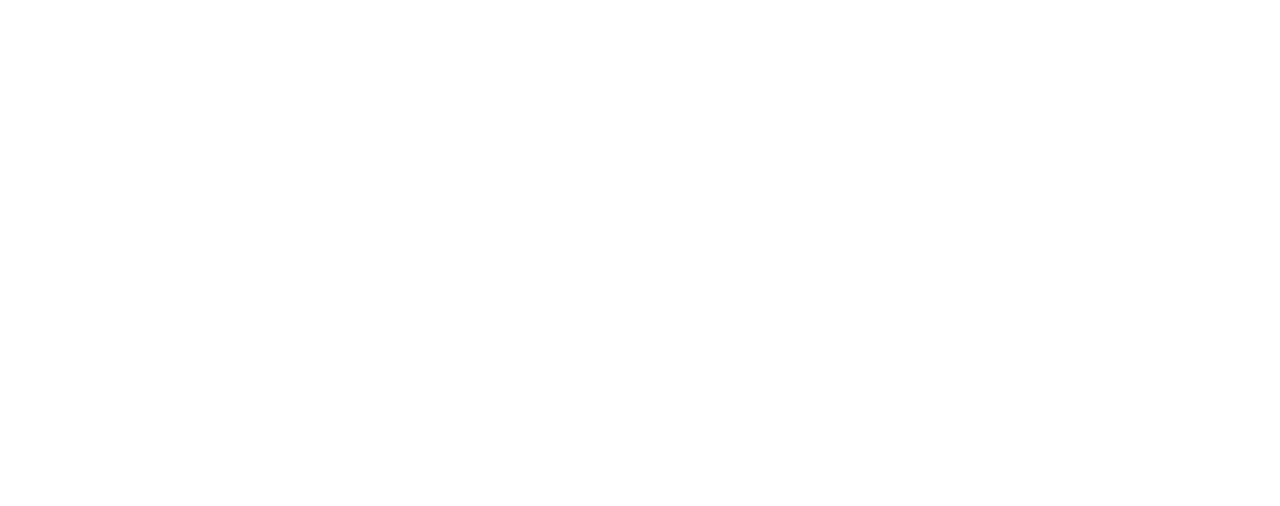
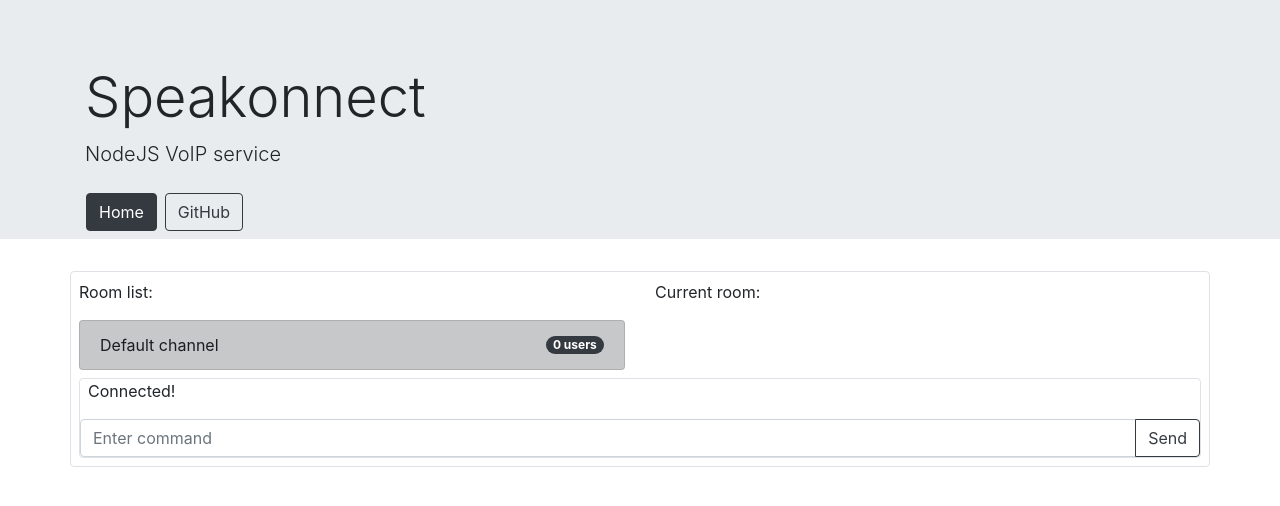
Before and after one commit to Kosert/Speakonneeect, a website: page public/index.html in a window 1280 px wide. Drawn offline with nearby package versions, Linux system fonts and the light colour scheme.

Commit message:
created ui

```diff
--- a/public/index.html
+++ b/public/index.html
@@ -1,14 +1,77 @@
 <!DOCTYPE html>
 <html>
+
 <head>
     <meta charset="utf-8" />
     <meta http-equiv="X-UA-Compatible" content="IE=edge">
     <title>Speakonnect</title>
     <meta name="viewport" content="width=device-width, initial-scale=1">
     <link rel="icon" href="/img/favicon.ico" type="image/x-icon">
+    <link rel="stylesheet" href="https://maxcdn.bootstrapcdn.com/bootstrap/4.0.0/css/bootstrap.min.css" integrity="sha384-Gn5384xqQ1aoWXA+058RXPxPg6fy4IWvTNh0E263XmFcJlSAwiGgFAW/dAiS6JXm"
+        crossorigin="anonymous">
     <script src="/js/index.js"></script>
 </head>
+
 <body>
 
+    <div class="jumbotron jumbotron-fluid pb-0">
+        <div class="container">
+            <h1 class="display-4">Speakonnect</h1>
+            <p class="lead">NodeJS VoIP service</p>
+        </div>
+        <nav class="navbar navbar-expand navbar-light" style="background-color:transparent;">
+            <div class="container">
+                <div class="collapse navbar-collapse" id="navbarNavAltMarkup">
+                    <div class="navbar-nav mx-0 mx-sm-3">
+                        <a class="btn btn-dark mr-1 mr-sm-2" href="#">Home</a>
+                        <a class="btn btn-outline-dark mr-1 mr-sm-2" href="https://github.com/Kosert/Speakonneeect" target="_blank">GitHub</a>
+                    </div>
+                </div>
+            </div>
+        </nav>
+    </div>
+
+    <div class="container border rounded p-2">
+
+        <div class="row">
+            <div class="col-md-6">
+                <p>Room list:</p>
+                <ul class="list-group">
+                    <li class="list-group-item d-flex justify-content-between align-items-center list-group-item-dark list-group-item-action">
+                        Default channel
+                        <span class="badge badge-dark badge-pill">0 users</span>
+                    </li>
+                </ul>
+            </div>
+
+            <div class="col-md-6">
+                <p>Current room:</p>
+
+                <ul class="list-group">
+
+                </ul>
+            </div>
+        </div>
+
+
+        <div class="mt-2">
+
+            <div class="rounded border">
+                <ul class="list-unstyled">
+                    <li class="px-2">Connected!</li>
+                </ul>
+                <div class="input-group">
+                    <input type="text" class="form-control" placeholder="Enter command">
+                    <div class="input-group-append">
+                        <button class="btn btn-outline-dark" type="button">Send</button>
+                    </div>
+                </div>
+            </div>
+        </div>
+
+
+    </div>
+
 </body>
+
 </html>
```
